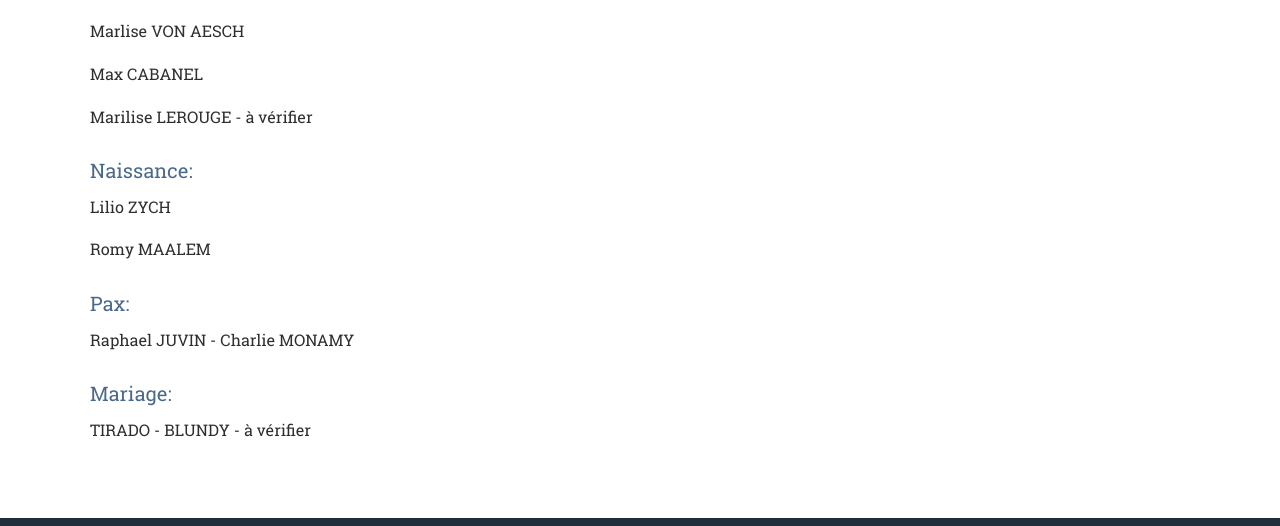
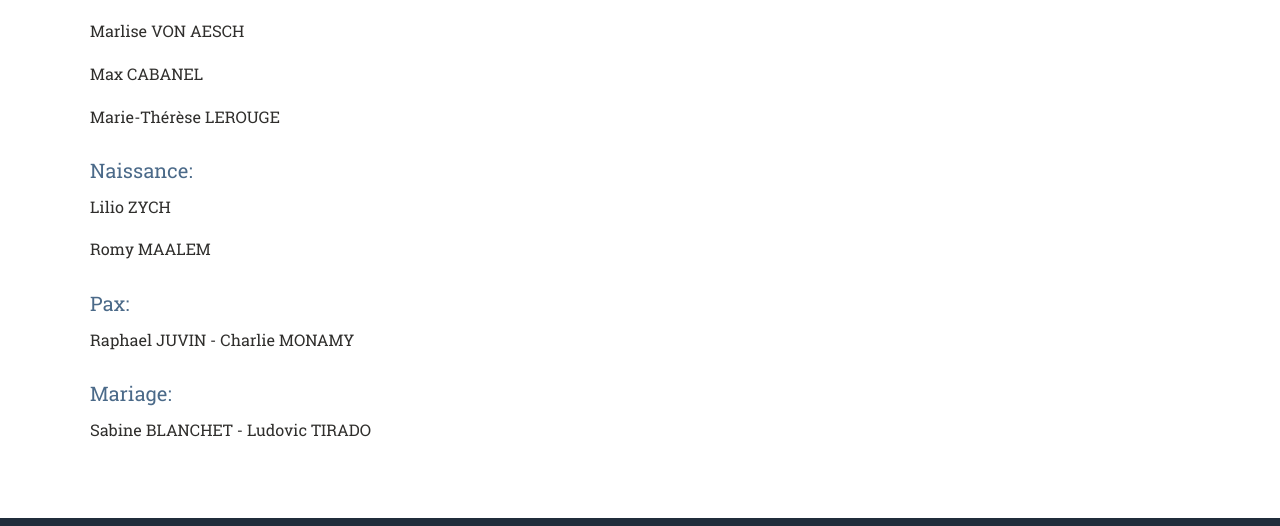
Before and after one commit to Flaux-Village/flaux-village.github.io, a Jekyll site: the page built from etatcivil.md, in a window 1280 px wide. Shown: the part 1130-1656 px from the top of the page. Built offline with Jekyll 4.4.1, drawn with Linux system fonts in a browser that asks for light colours.

Commit message:
Update etatcivil.md

```diff
--- a/etatcivil.md
+++ b/etatcivil.md
@@ -51,7 +51,7 @@ Marlise VON AESCH
 
 Max CABANEL
 
-Marilise LEROUGE - à vérifier
+Marie-Thérèse LEROUGE
 
 
 ## Naissance:
@@ -66,4 +66,4 @@ Raphael JUVIN - Charlie MONAMY
 
 ## Mariage:
 
-TIRADO - BLUNDY - à vérifier
+Sabine BLANCHET - Ludovic TIRADO
```
